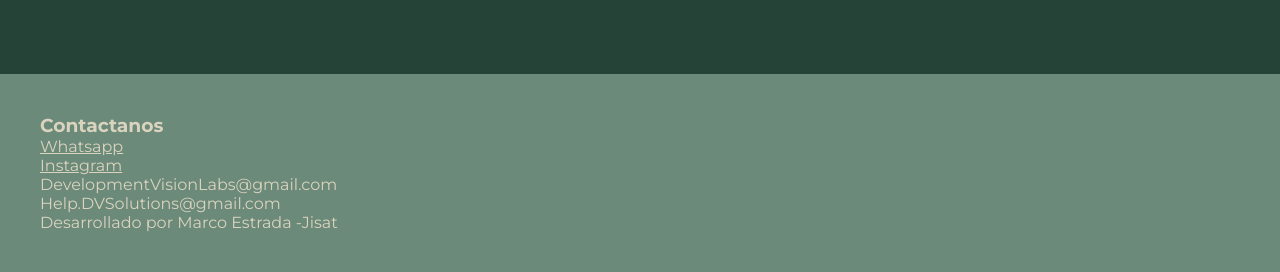
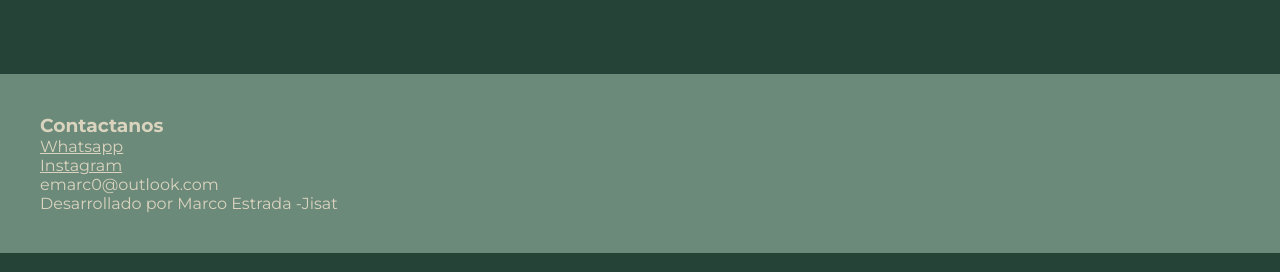
Before and after one commit to Jitsuwu/portafolio-web, a plain HTML site: page index.html in a window 1280 px wide. Shown: the part 860-1132 px from the top of the page. Drawn offline with nearby package versions, Linux system fonts and the light colour scheme.

Commit message:
Update email addresses in main footer

```diff
--- a/index.html
+++ b/index.html
@@ -78,10 +78,10 @@
                 rel="noreferrer noopener"> Instagram</a>
             </p>
         <p>
-            DevelopmentVisionLabs@gmail.com
+            emarc0@outlook.com
         </p>
         <p>
-            Help.DVSolutions@gmail.com
+
         </p>
         <p>Desarrollado por Marco Estrada -Jisat</p>
     </footer>
```
